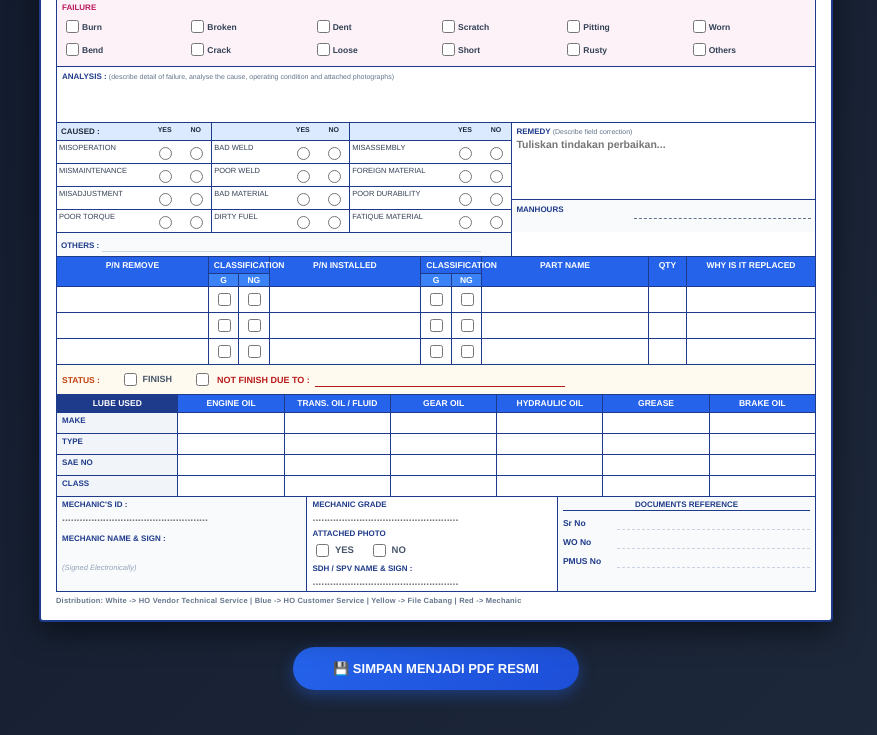
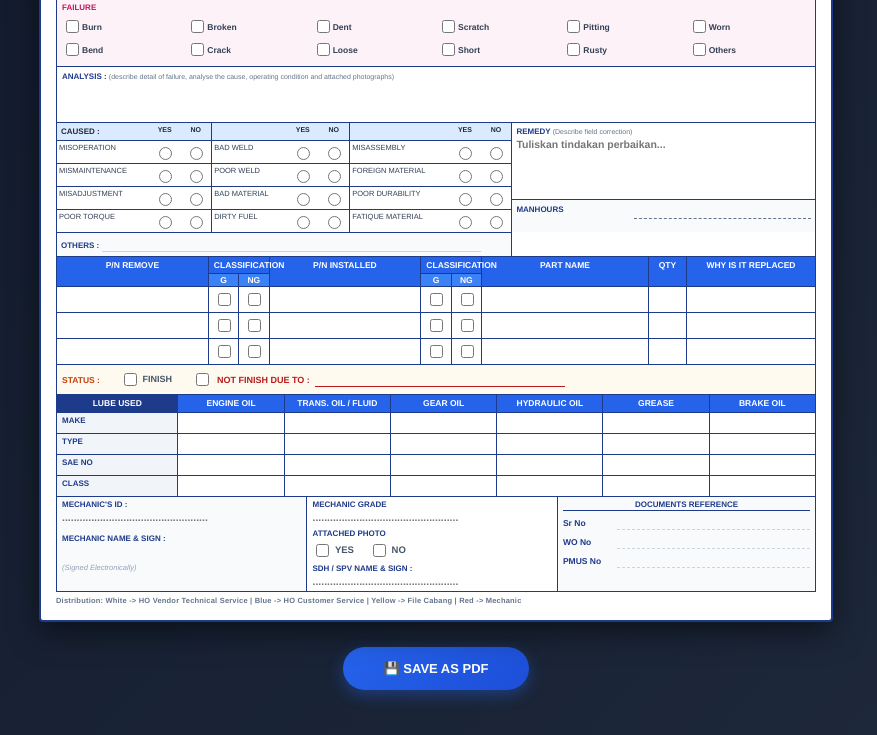
Before and after one commit to rakunchanif-cyber/Tsr, a plain HTML site: page index.html in a window 1280 px wide. Shown: the part 545-1280 px from the top of the page, without its empty margins (204-1081 px from the left). Drawn offline with Linux system fonts and the light colour scheme.

Commit message:
Change button text from Indonesian to English

```diff
--- a/index.html
+++ b/index.html
@@ -625,7 +625,7 @@
     <!-- PANEL UTAMA SIMPAN PDF -->
     <div class="panel-action">
         <button class="btn-save-pdf" onclick="openSaveModal()">
-            💾 SIMPAN MENJADI PDF RESMI
+            💾 Save As Pdf
         </button>
     </div>
 
```
